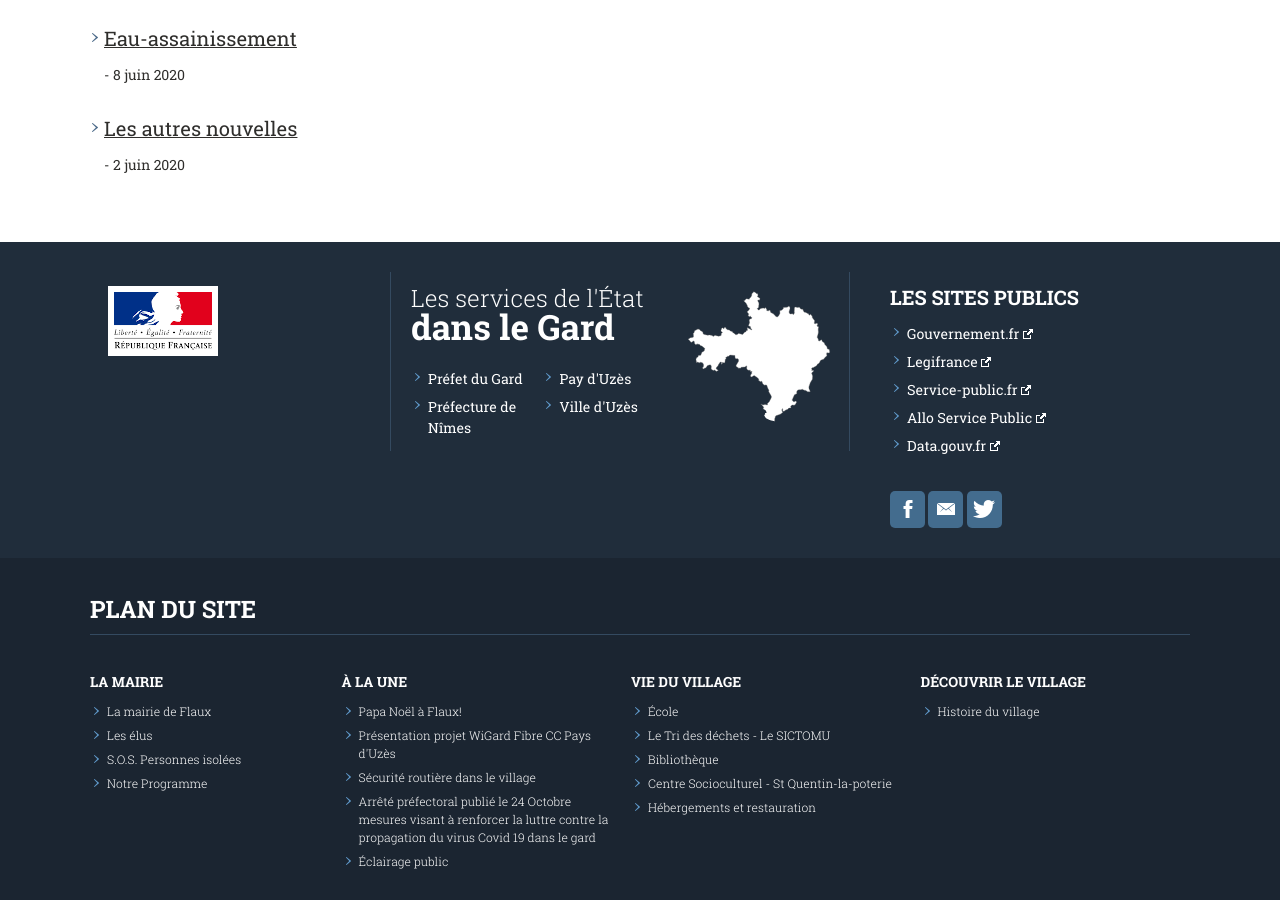
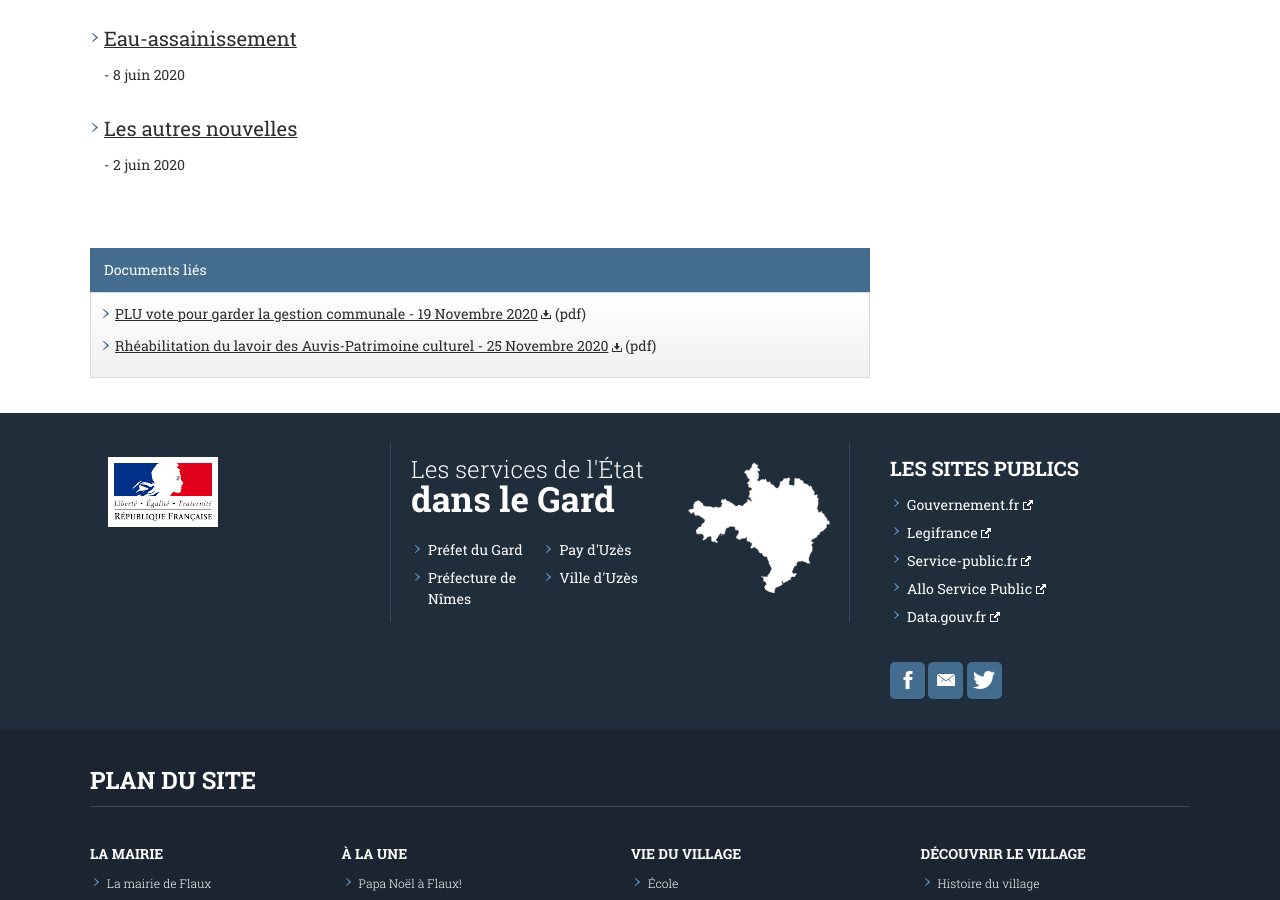
Before and after one commit to Flaux-Village/flaux-village.github.io, a Jekyll site: the page built from actualites.md, in a window 1280 px wide and 900 px high, scrolled down 1183 px. Built offline with Jekyll 4.4.1, drawn with Linux system fonts in a browser that asks for light colours.

Commit message:
Update actualites.md

```diff
--- a/actualites.md
+++ b/actualites.md
@@ -6,6 +6,15 @@ keywords: mairie, commune, flaux, gard, actualités
 titre_page: À la une
 illustration: /assets/illustrations/940_250_flauxcaillou_3591.jpg
 description_illustration: La Mairie de Flaux.
+documents:
+- fiche: PLU vote pour garder la gestion communale
+  date_texte: 19 Novembre 2020
+  addresse: /assets/images/articlespress/articleoctobre2020PLU.pdf
+  type: pdf
+- fiche: Rhéabilitation du lavoir des Auvis-Patrimoine culturel
+  date_texte: 25 Novembre 2020
+  addresse: /assets/images/articlespress/reabilitationlavoirauvis2020article.pdf
+  type: pdf
 ---
 
 {% assign sorted = (site.actualites | sort: 'date') | reverse %}
```
